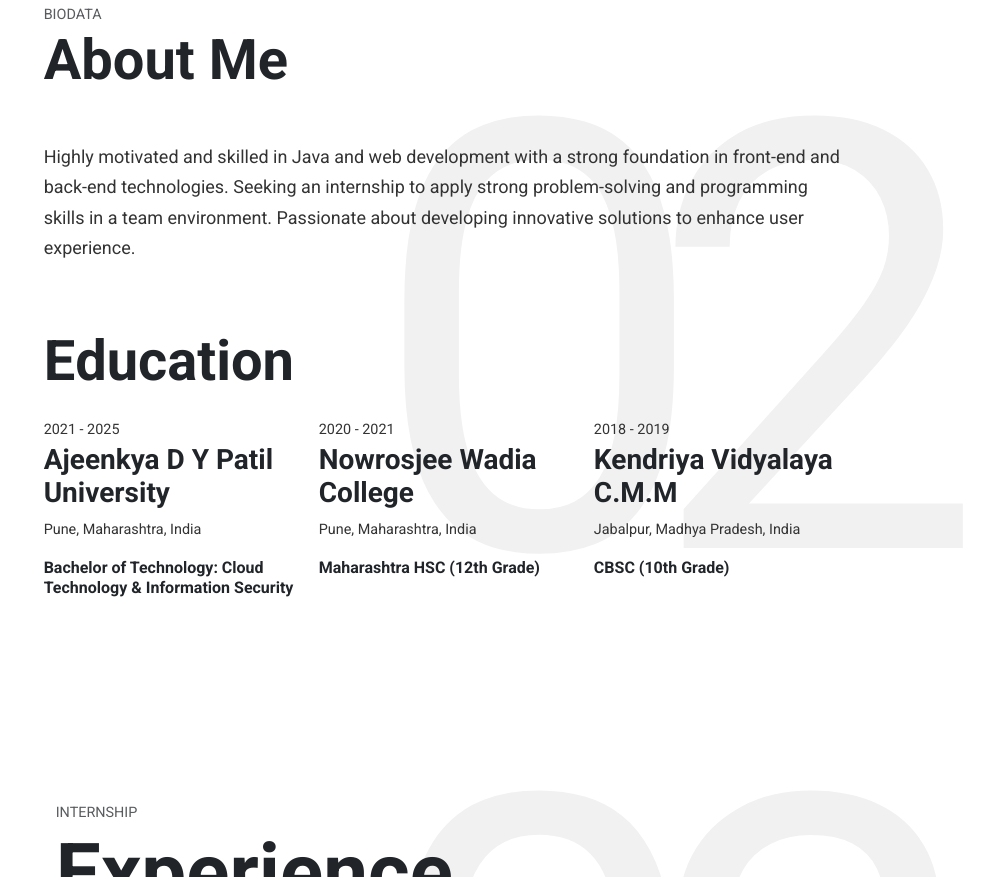
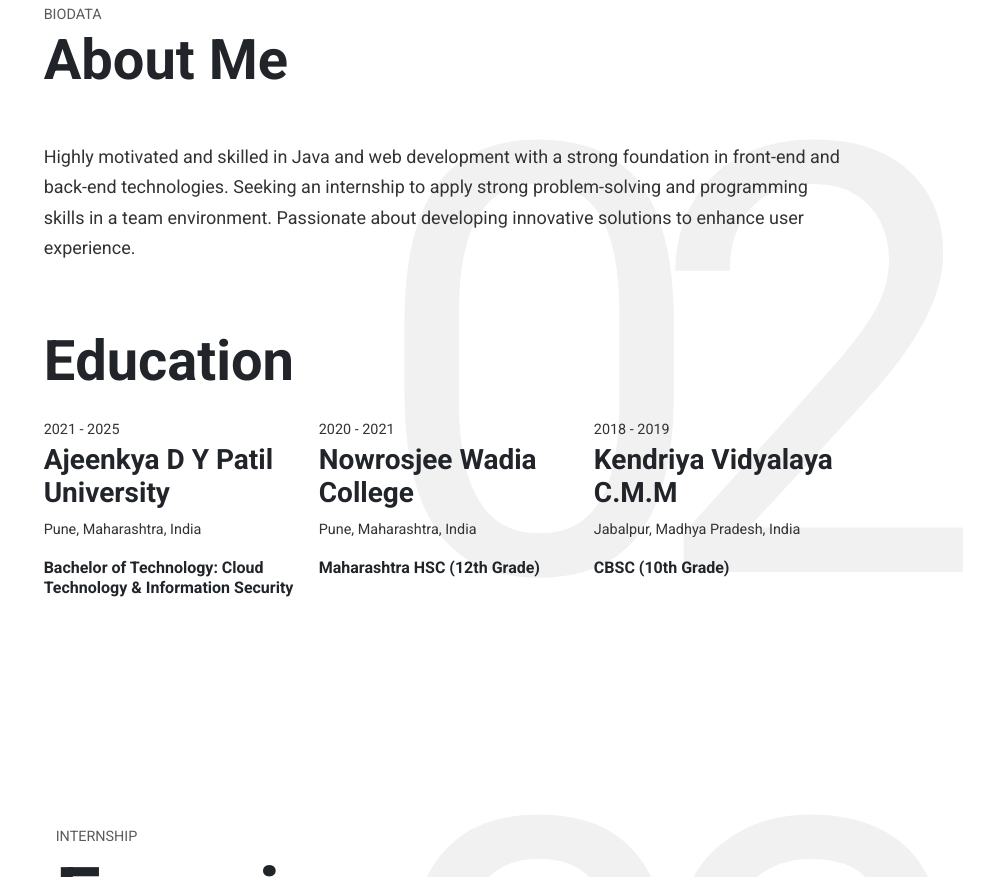
Before and after one commit to VaibhavW97531/VaibhavW97531.github.io, a plain HTML site: page index.html in a window 1280 px wide. Shown: the part 747-1624 px from the top of the page, without its empty margins (299-1280 px from the left). Drawn offline with nearby package versions, Linux system fonts and the light colour scheme.

```diff
--- a/index.html
+++ b/index.html
@@ -221,19 +221,19 @@
             </div>
             <div class="row d-flex flex-wrap" data-aos="fade-up" data-aos-delay="100">
               <h2 class="display-4 txt-fx slide-up">Education</h2>
-              <div class="col-lg-4 data-info" data-aos="fade-up">
+              <div class="col-lg-4 data-info pb-4" data-aos="fade-up">
                 <span class="meta-date">2021 - 2025</span>
                 <h3 class="info-title">Ajeenkya D Y Patil University</h3>
                 <p>Pune, Maharashtra, India</p>
                 <h6>Bachelor of Technology: Cloud <br>Technology & Information Security</h6>
               </div>
-              <div class="col-lg-4 data-info" data-aos="fade-up">
+              <div class="col-lg-4 data-info pb-4" data-aos="fade-up">
                 <span class="meta-date">2020 - 2021</span>
                 <h3 class="info-title">Nowrosjee Wadia College</h3>
                 <p>Pune, Maharashtra, India</p>
                 <h6>Maharashtra HSC (12th Grade)</h6>
               </div>
-              <div class="col-lg-4 data-info" data-aos="fade-up">
+              <div class="col-lg-4 data-info pb-4" data-aos="fade-up">
                 <span class="meta-date">2018 - 2019</span>
                 <h3 class="info-title">Kendriya Vidyalaya C.M.M</h3>
                 <p>Jabalpur, Madhya Pradesh, India</p>
```
